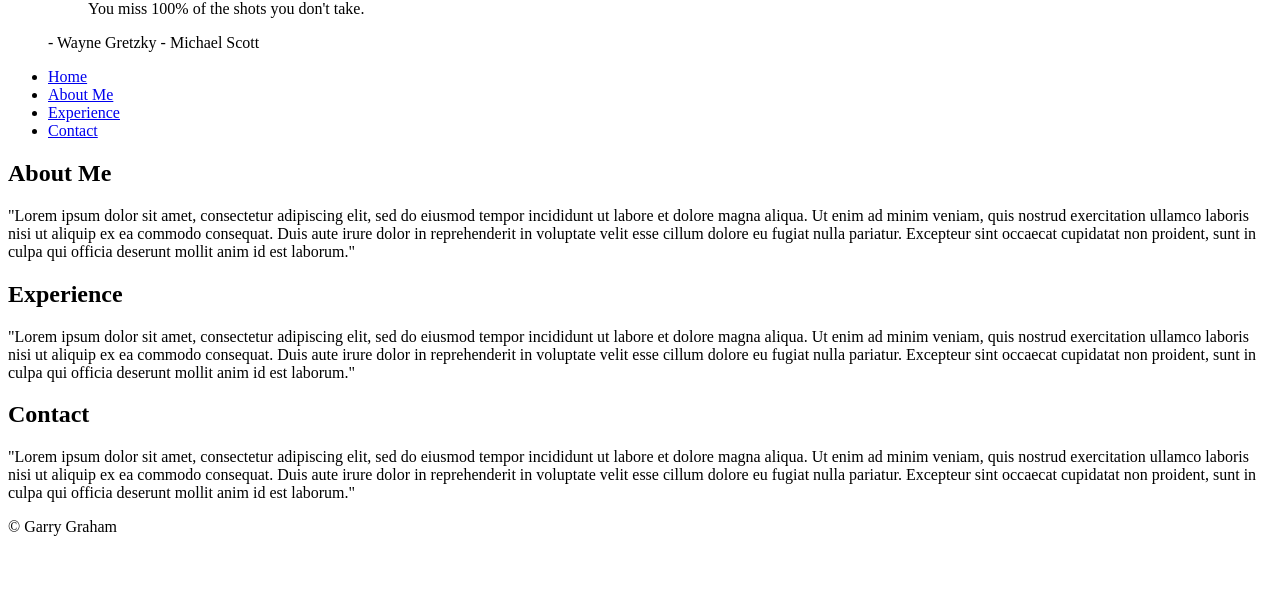
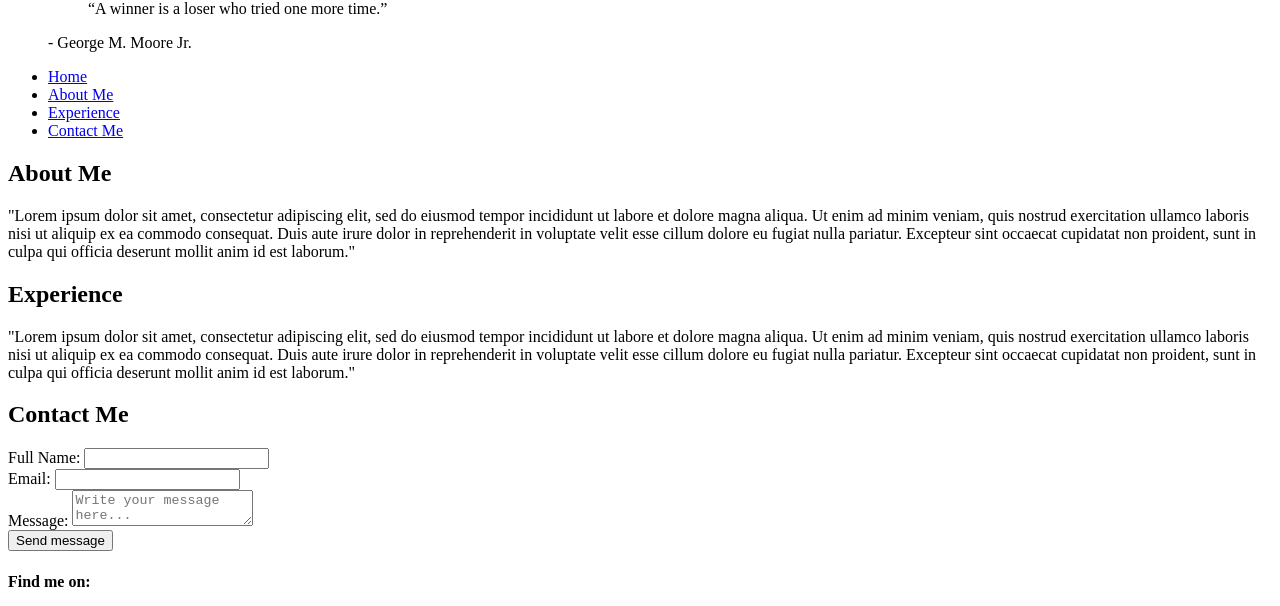
Before and after one commit to juniorttp/juniorttp.github.io, a plain HTML site: page index.html in a window 1280 px wide. Shown: the part 2140-2746 px from the top of the page. Before the commit the page ends 2692 px from the top, so only its background shows below. Drawn offline with Linux system fonts and the light colour scheme.

Commit message:
Add contact form and links in footer for social pages. Changed quote within figure element.

```diff
--- a/index.html
+++ b/index.html
@@ -11,9 +11,9 @@
             <h1>Hi, I'm Garry</h1>
                 <figure>
                     <blockquote>
-                        <p>You miss 100% of the shots you don't take.</p>
+                        <p>“A winner is a loser who tried one more time.”</p>
                     </blockquote>
-                    <figcaption>- Wayne Gretzky - Michael Scott</figcaption>
+                    <figcaption>- George M. Moore Jr.</figcaption>
                 </figure>
 <!--NAVIGATION PANE-->
             <nav>
@@ -21,7 +21,7 @@
                     <li><a href="#home">Home</a></li>
                     <li><a href="#about">About Me</a></li>
                     <li><a href="#experience">Experience</a></li>
-                    <li><a href="#contact">Contact</a></li>
+                    <li><a href="#contact">Contact Me</a></li>
                 </ul>
             </nav>
     </header>
@@ -36,16 +36,35 @@
             <h2>Experience</h2>
                 <p>"Lorem ipsum dolor sit amet, consectetur adipiscing elit, sed do eiusmod tempor incididunt ut labore et dolore magna aliqua. Ut enim ad minim veniam, quis nostrud exercitation ullamco laboris nisi ut aliquip ex ea commodo consequat. Duis aute irure dolor in reprehenderit in voluptate velit esse cillum dolore eu fugiat nulla pariatur. Excepteur sint occaecat cupidatat non proident, sunt in culpa qui officia deserunt mollit anim id est laborum."</p>
         </section>
-<!--CONTACT SECTION-->
+<!--CONTACT SECTION... NEED TO ADD ACTION ATTRIBUTE-->
         <section id="contact">
-            <h2>Contact</h2>
-                <p>"Lorem ipsum dolor sit amet, consectetur adipiscing elit, sed do eiusmod tempor incididunt ut labore et dolore magna aliqua. Ut enim ad minim veniam, quis nostrud exercitation ullamco laboris nisi ut aliquip ex ea commodo consequat. Duis aute irure dolor in reprehenderit in voluptate velit esse cillum dolore eu fugiat nulla pariatur. Excepteur sint occaecat cupidatat non proident, sunt in culpa qui officia deserunt mollit anim id est laborum."</p>
+            <h2>Contact Me</h2>
+                <form>
+                    <div>
+                        <label for="full-name">Full Name:</label>
+                        <input type="text" name="full-name" id="full-name" required>
+                    </div>
+                    <div>
+                        <label for="email">Email:</label>
+                        <input type="email" name="email" id="email" required>
+                    </div>
+                    <div>
+                        <label for="message">Message:</label>
+                        <textarea id="message" name="message" placeholder="Write your message here..." required></textarea>
+                    </div>
+                    <div>
+                        <button type="submit">Send message</button>
+                    </div>
+                </form>
         </section>
     </main>
     <footer>
-        <p>&copy; Garry Graham</p>
-<!--PICTURE LINKS TO SOCIAL MEDIA PAGES GO BELOW HERE-->
-
+        <h4>Find me on:</h4>
+        <ul>
+            <li><a href="https://github.com/juniorttp"><img src="logos/github.svg" alt="Garry's GitHub profile"></a></li>
+            <li><a href="https://www.linkedin.com/in/garry-graham/"><img src="logos/linkedin.png" alt="Garry's LinkedIn profile"></a></li>
+        </ul>
+        <p>&copy; Garry Graham 2027</p>
     </footer>
 </body>
 </html>
```
Also changed, not shown: logos/github.svg (added), logos/linkedin.png (added), 2 other files.
